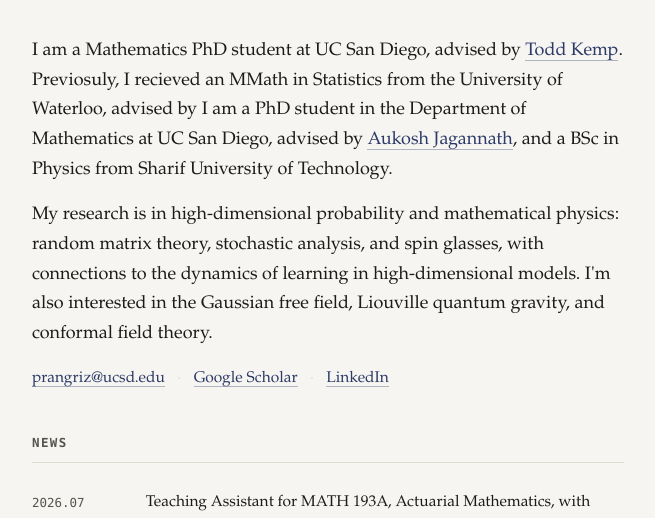
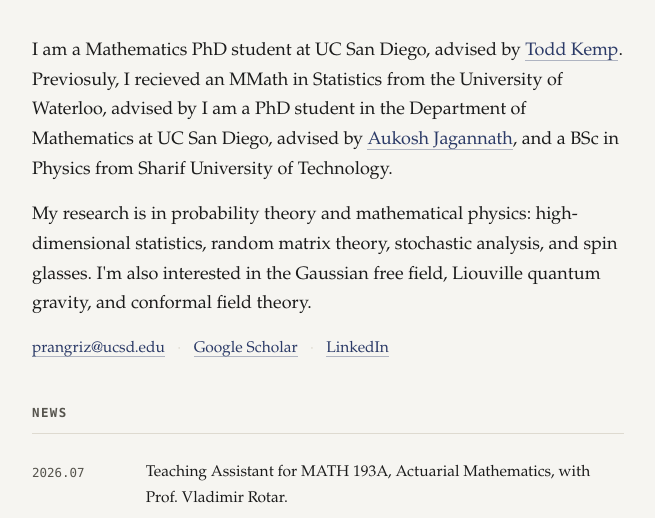
Before and after one commit to prangriz/new, a plain HTML site: page index.html in a window 1280 px wide. Shown: the part 215-733 px from the top of the page, without its empty margins (312-967 px from the left). Drawn offline with Linux system fonts and the light colour scheme.

Commit message:
Update index.html

```diff
--- a/index.html
+++ b/index.html
@@ -32,9 +32,8 @@
       and a BSc in Physics from Sharif University of Technology.
     </p>
     <p>
-      My research is in high-dimensional probability and mathematical physics: random matrix theory,
-      stochastic analysis, and spin glasses, with connections to the dynamics of learning in
-      high-dimensional models. I'm also interested in the Gaussian free field, Liouville quantum
+      My research is in probability theory and mathematical physics: high-dimensional statistics, random matrix theory,
+      stochastic analysis, and spin glasses. I'm also interested in the Gaussian free field, Liouville quantum
       gravity, and conformal field theory.
     </p>
     <p class="contact-line">
```
